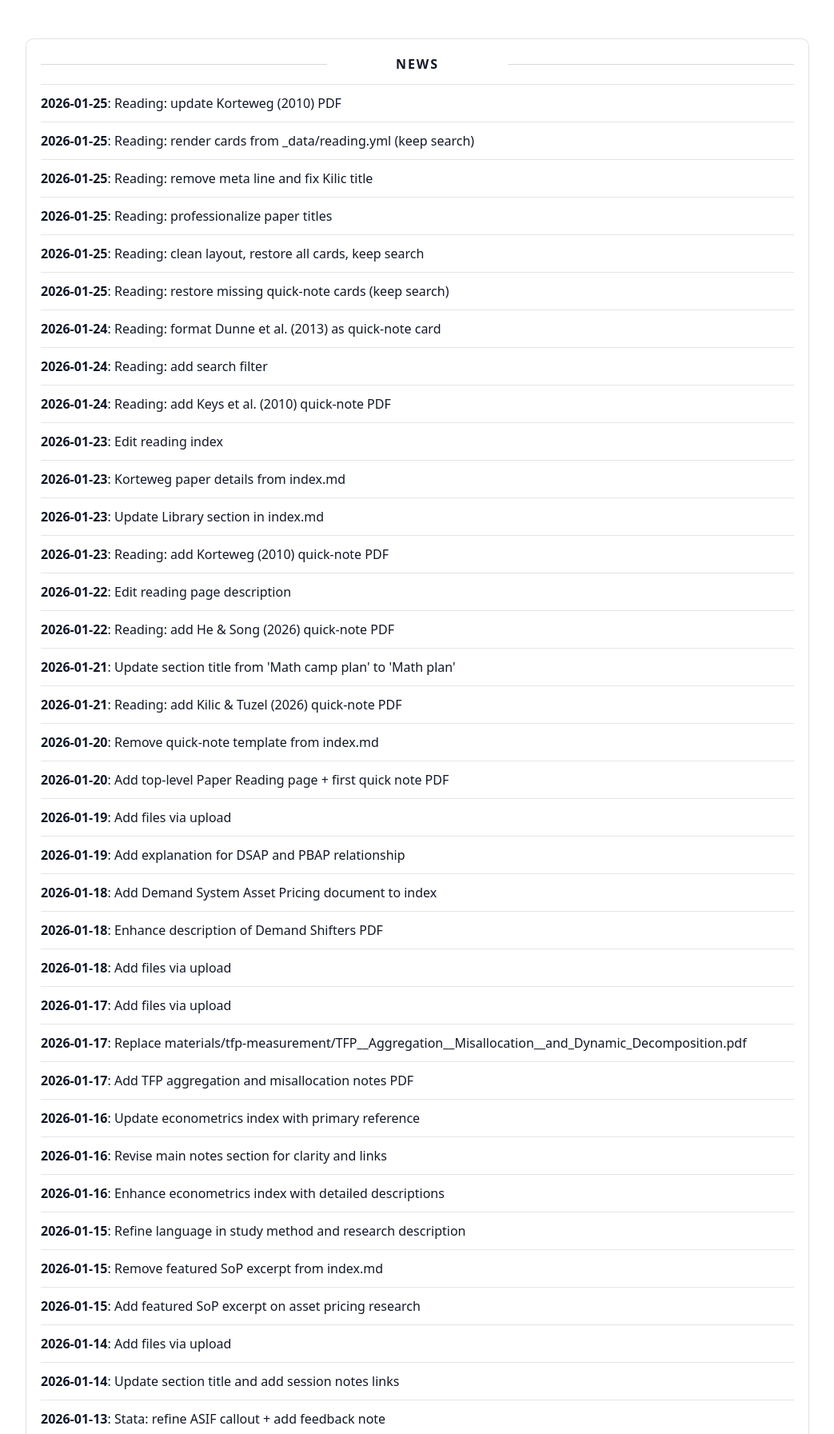
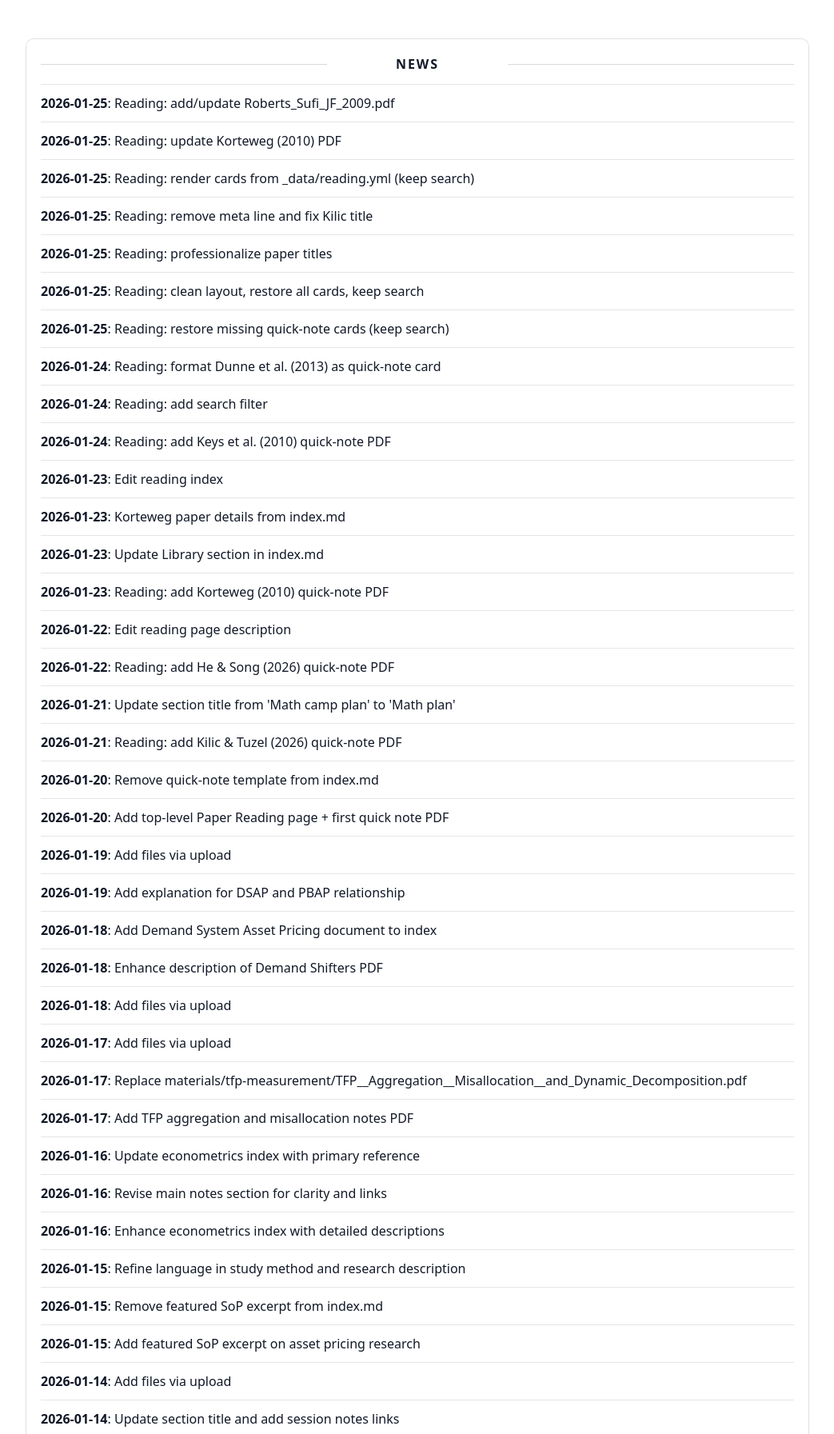
Before and after one commit to yaxinzn/study-archive, a Jekyll site: the page built from updates/index.md, in a window 1280 px wide, cut to the strip 476-2269 px from the top of the page. Shown: the whole strip at 80% size, without its empty margins (118-1161 px from the left). Built offline with Jekyll 4.4.1, drawn with Linux system fonts in a browser that asks for light colours; some of the changed text lies outside the part shown.

Commit message:
chore: update NEWS feed

```diff
--- a/_data/news.yml
+++ b/_data/news.yml
@@ -1,4 +1,7 @@
 # Auto-generated update history (sorted newest -> oldest). Do not edit manually.
+- ts: "1769340586"
+  date: "2026-01-25"
+  title: "Reading: add/update Roberts_Sufi_JF_2009.pdf"
 - ts: "1769337832"
   date: "2026-01-25"
   title: "Reading: update Korteweg (2010) PDF"
```
